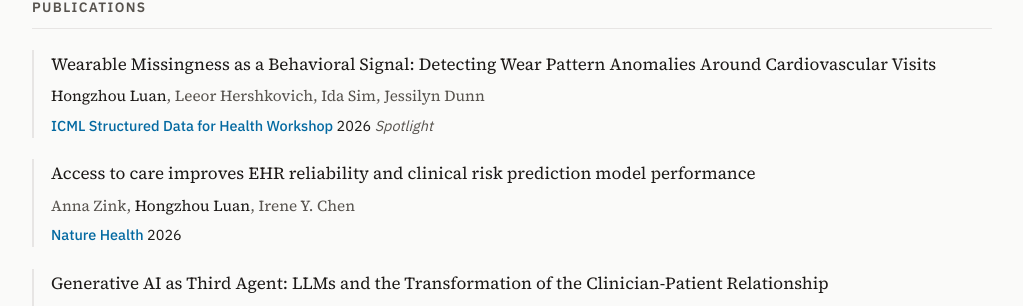
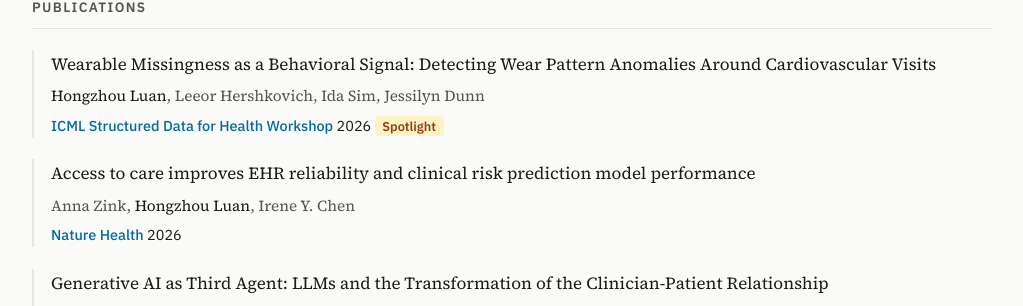
Before and after one commit to hzluan/hzluan.github.io, a Jekyll site: the page built from index.html, in a window 1280 px wide and 1400 px high, scrolled down 647 px. Shown: the part 144-450 px from the top of the window, without its empty margins (128-1151 px from the left). Built offline with Jekyll 4.4.1, drawn with Linux system fonts in a browser that asks for light colours.

Commit message:
new publication

```diff
--- a/assets/css/main.css
+++ b/assets/css/main.css
@@ -299,8 +299,14 @@ h2 {
 }
 
 .publication-venue .venue-note {
-    color: var(--color-text-secondary);
-    font-style: italic;
+    font-family: var(--font-sans);
+    font-size: 0.75rem;
+    font-weight: 600;
+    color: #92400e;                /* dark amber text */
+    background: var(--color-highlight);  /* #fef3c7 */
+    padding: 0.1rem 0.45rem;
+    border-radius: 4px;
+    font-style: normal;
 }
 
 /* Projects */
```
